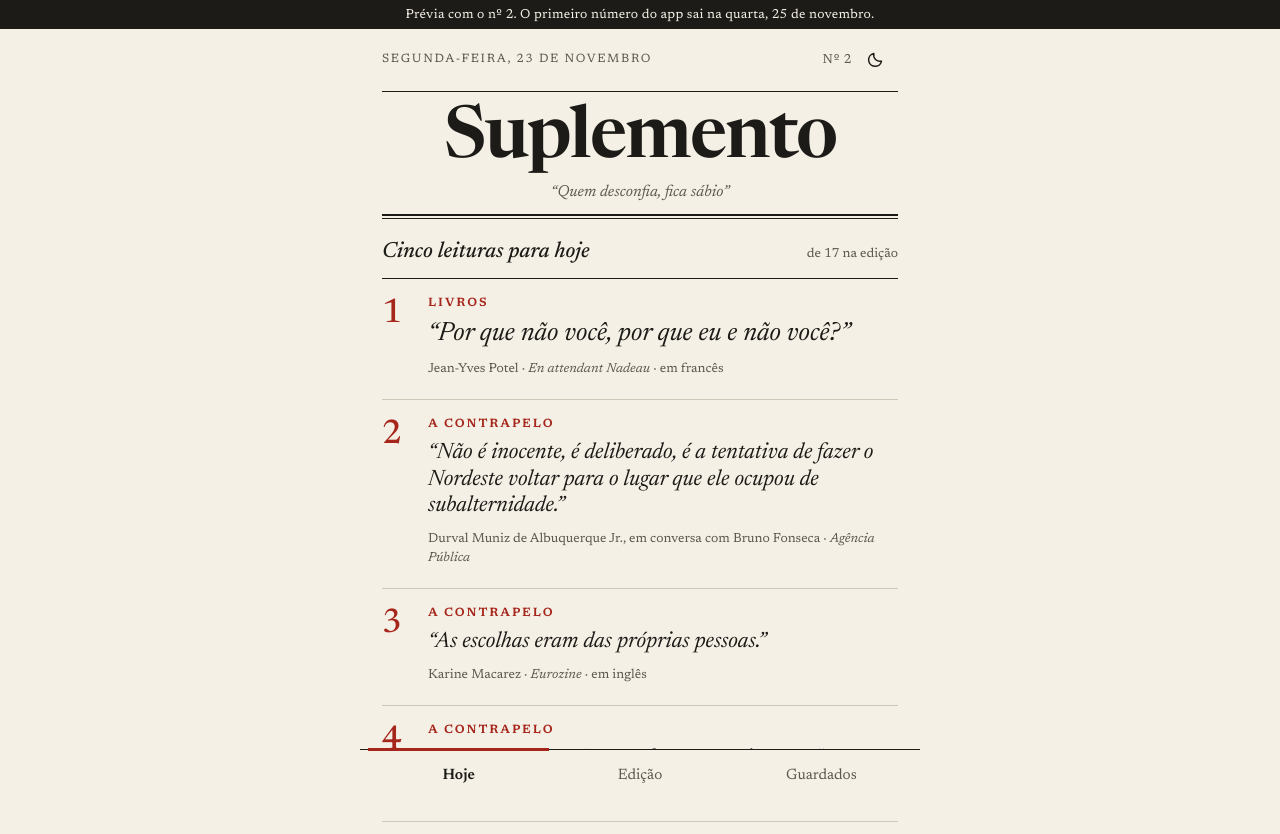
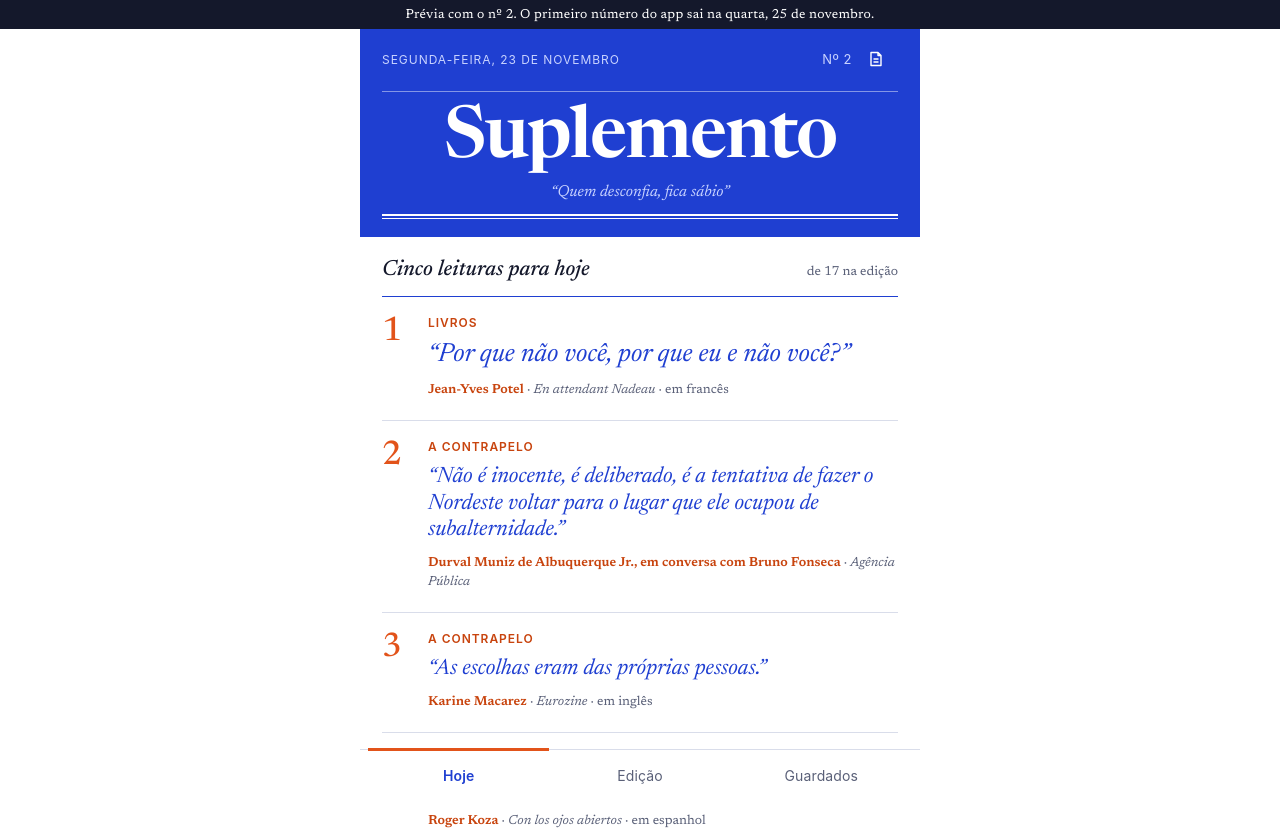
Before and after one commit to miguelbconde/suplemento-app, a plain HTML site: page app/index.html in a window 1280 px wide. Shown: the top 834 px of the page. Drawn offline with Linux system fonts and the light colour scheme.

Commit message:
Modo azulejo (branco, cobalto e tangerina) como claro padrão; papel e noite em ciclo
Co-Authored-By: Claude Opus 5.5 <noreply@anthropic.com>
Claude-Session: https://claude.ai/code/session_01HkDh7LzcpEb4pWHyg1e1fc

```diff
--- a/app/app.js
+++ b/app/app.js
@@ -84,22 +84,31 @@
     partilhar: '<svg width="14" height="16" viewBox="0 0 14 16" aria-hidden="true"><path d="M7 10V1.5M3.5 5 7 1.5 10.5 5M2 8v6.5h10V8" fill="none" stroke-width="1.4" stroke-linecap="round" stroke-linejoin="round"/></svg>'
   };
 
+  // Três modos, em ciclo: azulejo (claro, padrão) → papel → noite
+  var TEMAS = ['azulejo', 'papel', 'noite'];
+  var NOMES_TEMA = { azulejo: 'Modo azulejo', papel: 'Modo papel', noite: 'Modo noturno' };
+  var CORES_BARRA = { azulejo: '#FFFFFF', papel: '#F4F0E6', noite: '#0D121D' };
+  ICONES.papel = '<svg width="18" height="18" viewBox="0 0 18 18" aria-hidden="true"><path d="M4 2.5h7l3 3v10H4z M11 2.5v3h3 M6.5 9h5M6.5 12h5" fill="none" stroke-width="1.4" stroke-linejoin="round"/></svg>';
+  function temaAtual() { return document.documentElement.dataset.tema || 'azulejo'; }
+  function proximoTema() { return TEMAS[(TEMAS.indexOf(temaAtual()) + 1) % TEMAS.length]; }
   function botaoTema() {
-    var noite = document.documentElement.dataset.tema === 'noite';
-    return '<button type="button" class="icone" data-acao="tema" aria-label="' + (noite ? 'Modo diurno' : 'Modo noturno') + '">' + (noite ? ICONES.sol : ICONES.lua) + '</button>';
+    var prox = proximoTema();
+    var icone = prox === 'papel' ? ICONES.papel : prox === 'noite' ? ICONES.lua : ICONES.sol;
+    return '<button type="button" class="icone" data-acao="tema" aria-label="Mudar para ' + NOMES_TEMA[prox].toLowerCase() + '">' + icone + '</button>';
   }
   function pintarBarra() {
-    var cor = document.documentElement.dataset.tema === 'noite' ? '#0D121D' : '#F4F0E6';
+    var cor = CORES_BARRA[temaAtual()];
     document.querySelectorAll('meta[name="theme-color"]').forEach(function (m) { m.setAttribute('content', cor); });
   }
   pintarBarra();
   function trocarTema() {
-    var noite = document.documentElement.dataset.tema !== 'noite';
-    if (noite) document.documentElement.dataset.tema = 'noite'; else delete document.documentElement.dataset.tema;
-    try { localStorage.setItem('suplemento:tema', noite ? 'noite' : 'dia'); } catch (e) {}
+    var t = proximoTema();
+    if (t === 'azulejo') delete document.documentElement.dataset.tema; else document.documentElement.dataset.tema = t;
+    try { localStorage.setItem('suplemento:tema', t); } catch (e) {}
     pintarBarra();
     var b = document.querySelector('[data-acao="tema"]');
     if (b) b.outerHTML = botaoTema();
+    aviso(NOMES_TEMA[t]);
   }
 
   /* ---------- dados ---------- */
--- a/app/index.html
+++ b/app/index.html
@@ -16,7 +16,7 @@
 <meta property="og:image:height" content="630">
 <meta property="og:image:alt" content="Suplemento — “Quem desconfia, fica sábio”. O melhor da semana em livros, artes e ideias.">
 <meta name="twitter:card" content="summary_large_image">
-<meta name="theme-color" content="#F4F0E6" media="(prefers-color-scheme: light)">
+<meta name="theme-color" content="#FFFFFF" media="(prefers-color-scheme: light)">
 <meta name="theme-color" content="#0D121D" media="(prefers-color-scheme: dark)">
 <meta name="apple-mobile-web-app-capable" content="yes">
 <meta name="mobile-web-app-capable" content="yes">
@@ -33,6 +33,7 @@
   try {
     var t = localStorage.getItem('suplemento:tema');
     if (t === 'noite' || (!t && matchMedia('(prefers-color-scheme: dark)').matches)) document.documentElement.dataset.tema = 'noite';
+    else if (t === 'papel') document.documentElement.dataset.tema = 'papel';
   } catch (e) {}
 </script>
 </head>
--- a/app/style.css
+++ b/app/style.css
@@ -34,13 +34,26 @@
 }
 
 :root {
+  /* claro "azulejo": branco, cobalto e tangerina (o padrão) */
+  --papel: #FFFFFF;
+  --papel-2: #EEF1FC;
+  --tinta: #14182B;
+  --cinza: #5A6078;
+  --fio: #D9DDEA;
+  --rubrica: #C8440E;
+  --cobalto: #1F3FD1;
+  --tangerina: #E2531A;
+  --sem-serifa: -apple-system, BlinkMacSystemFont, 'Segoe UI', Roboto, 'Helvetica Neue', Arial, sans-serif;
+  color-scheme: light;
+}
+:root[data-tema="papel"] {
+  /* papel: o claro de jornal */
   --papel: #F4F0E6;
   --papel-2: #EFEADD;
   --tinta: #1D1B17;
   --cinza: #5E584C;
   --fio: #CFC8B8;
   --rubrica: #A6261C;
-  color-scheme: light;
 }
 :root[data-tema="noite"] {
   /* noite "tinta azul, meia-noite": azul profundo, letra cor de papel, coral como rubrica */
@@ -234,3 +247,44 @@ body.previa .pagina, .exemplo .pagina { padding-top: 0; }
 .sobre p.destaque { font-size: 23px; line-height: 1.3; font-style: italic; margin: 8px 0 22px; }
 .sobre h2 { margin: 30px 0 10px; padding-bottom: 8px; border-bottom: 2px solid var(--tinta); font-size: 13px; letter-spacing: 0.18em; text-transform: uppercase; color: var(--rubrica); font-weight: 600; }
 .sobre a { color: var(--rubrica); text-decoration: underline; text-decoration-thickness: 1px; text-underline-offset: 3px; }
+
+/* azulejo: só quando não há tema escolhido (papel e noite mantêm o desenho de jornal) */
+:root:not([data-tema]) .rubrica,
+:root:not([data-tema]) .bloco-cab h2,
+:root:not([data-tema]) .sobre h2,
+:root:not([data-tema]) .cabeca .linha-data,
+:root:not([data-tema]) .navegacao a { font-family: var(--sem-serifa); letter-spacing: 0.08em; }
+:root:not([data-tema]) .navegacao a { letter-spacing: 0.01em; font-size: 14px; }
+:root:not([data-tema]) .cabeca { background: var(--cobalto); color: #fff; padding-bottom: 18px; }
+:root:not([data-tema]) .cabeca .linha-data { color: #C9D3FF; border-bottom-color: rgba(255,255,255,.45); }
+:root:not([data-tema]) .cabeca .lema { color: #C9D3FF; }
+:root:not([data-tema]) .cabeca .icone svg { stroke: #fff; }
+:root:not([data-tema]) .cabeca .fio-duplo::before,
+:root:not([data-tema]) .cabeca .fio-duplo::after { border-top-color: #fff; }
+:root:not([data-tema]) .citacao-lista,
+:root:not([data-tema]) .verbete .citacao,
+:root:not([data-tema]) .capa-edicao h1 { color: var(--cobalto); }
+:root:not([data-tema]) .item-dia .num,
+:root:not([data-tema]) .verbete .aspas,
+:root:not([data-tema]) .resumo::first-letter { color: var(--tangerina); }
+:root:not([data-tema]) .verbete .assinatura::before { border-top-color: var(--tangerina); }
+:root:not([data-tema]) .nome { color: var(--rubrica); font-weight: 600; }
+:root:not([data-tema]) .botao-principal { background: var(--cobalto); color: #fff; border-radius: 10px; }
+:root:not([data-tema]) .botao-principal svg { stroke: #fff; }
+:root:not([data-tema]) .botao { border-color: var(--cobalto); color: var(--cobalto); border-radius: 10px; }
+:root:not([data-tema]) .botao svg { stroke: var(--cobalto); }
+:root:not([data-tema]) .botao[aria-pressed="true"] svg path { fill: var(--tangerina); stroke: var(--tangerina); }
+:root:not([data-tema]) .chamada-edicao { border: 0; background: var(--papel-2); border-left: 4px solid var(--tangerina); }
+:root:not([data-tema]) .chamada-edicao .grande { color: var(--cobalto); }
+:root:not([data-tema]) .mesma-semana { border-left: 4px solid var(--cobalto); }
+:root:not([data-tema]) .indice button { border-color: var(--cobalto); color: var(--cobalto); font-family: var(--sem-serifa); font-size: 13px; }
+:root:not([data-tema]) .bloco-cab,
+:root:not([data-tema]) .sobre h2 { border-bottom-color: var(--cobalto); }
+:root:not([data-tema]) .item-dia:first-of-type,
+:root:not([data-tema]) .item-dia:last-of-type { border-color: var(--cobalto); }
+:root:not([data-tema]) .navegacao { border-top-color: var(--fio); }
+:root:not([data-tema]) .navegacao a[aria-current="page"] { color: var(--cobalto); border-top-color: var(--tangerina); }
+:root:not([data-tema]) .ficha { border-color: var(--fio); }
+:root:not([data-tema]) .aviso { background: var(--cobalto); color: #fff; border-radius: 10px; }
+:root:not([data-tema]) .faixa-previa { background: var(--tinta); color: #fff; }
+:root:not([data-tema]) .cabeca .topo-dir { color: #C9D3FF; }
--- a/app/sw.js
+++ b/app/sw.js
@@ -1,6 +1,6 @@
 /* Suplemento — service worker: o app abre sem internet.
  * Casca do app: do cache, atualizada em segundo plano. Edições (JSON): primeiro da rede, cache como reserva. */
-var VERSAO = 'suplemento-v12';
+var VERSAO = 'suplemento-v13';
 var CASCA = ['./', 'index.html', 'style.css', 'app.js', 'manifest.webmanifest',
   'fonts/newsreader-latin-opsz-normal.woff2', 'fonts/newsreader-latin-opsz-italic.woff2',
   'icons/icon-192.png', 'icons/apple-touch-icon.png'];
```
Also changed, not shown: app/manifest.webmanifest.
